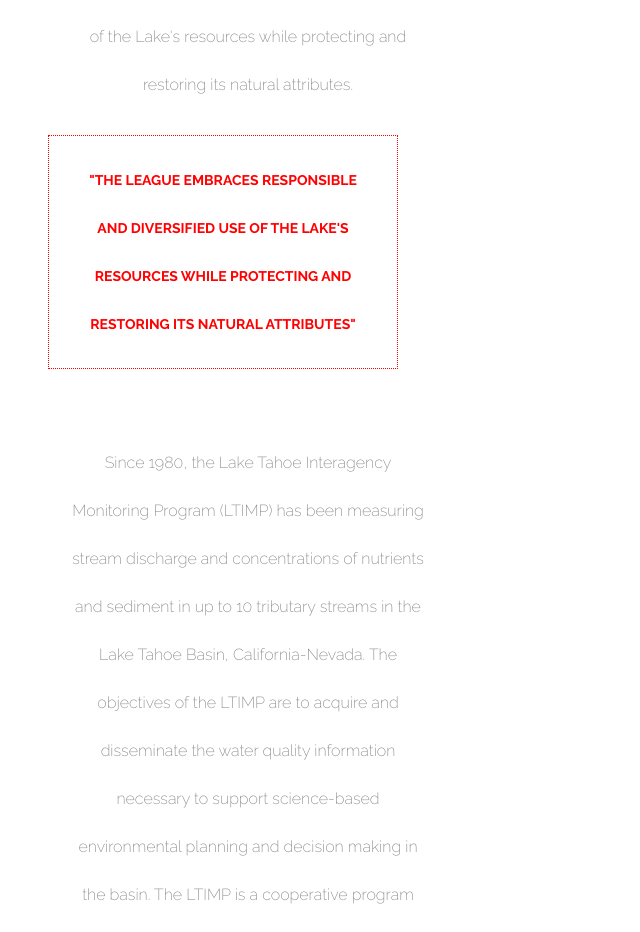
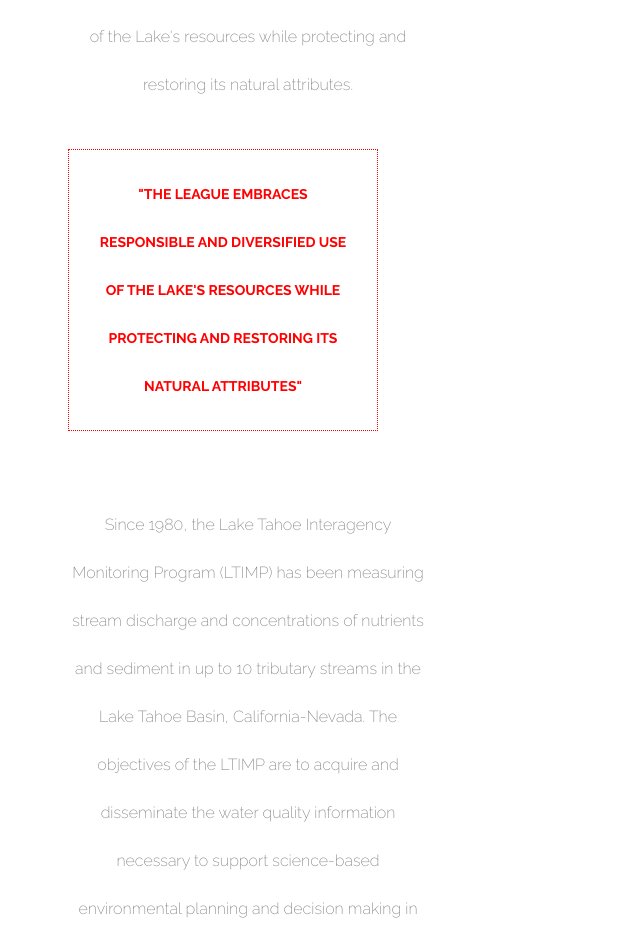
Before and after one commit to bufandbaf/codecademy-js, a plain HTML site: page 300-css/03-the-box-model/01-lake-tahoe-conservation/lake-tahoe-conservation.html in a window 1280 px wide. Shown: the part 2444-3376 px from the top of the page, without its empty margins (0-640 px from the left). Drawn offline with Linux system fonts and the light colour scheme.

Commit message:
feat: lake tahoe margin shorthand

```diff
--- a/300-css/03-the-box-model/01-lake-tahoe-conservation/lake-tahoe-conservation.css
+++ b/300-css/03-the-box-model/01-lake-tahoe-conservation/lake-tahoe-conservation.css
@@ -59,6 +59,7 @@
   text-align: center;
   border: 1px dotted red;
   padding: 20px 30px;
+  margin: 30px 20px;
   /*padding-top: 20px;
   padding-right: 30px;
   padding-bottom: 20px;
```
